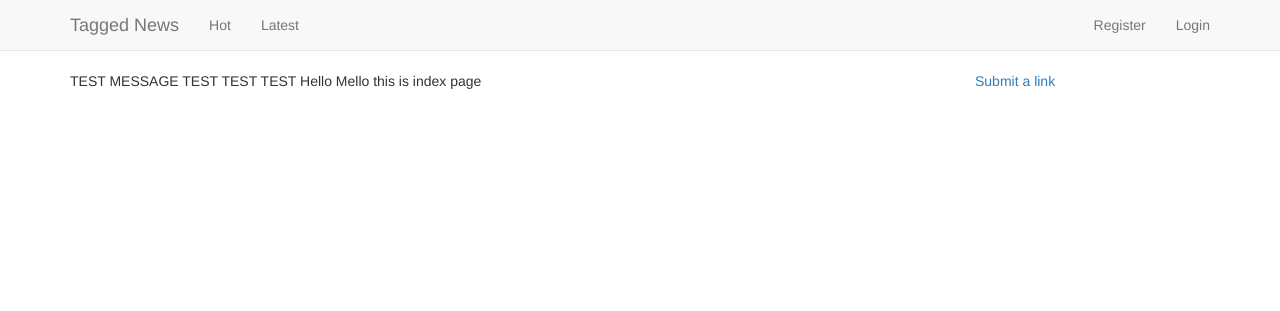
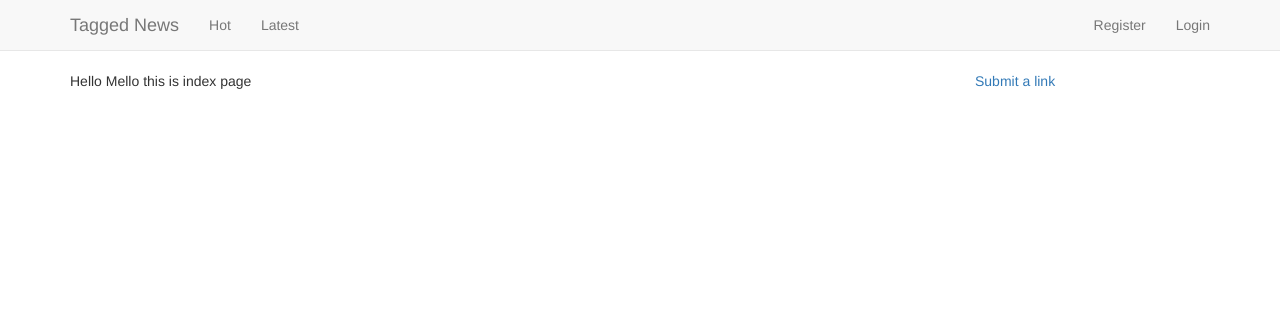
Before and after one commit to Abat/fuagra, a Django app: page / in a window 1280 px wide. Shown: the top 311 px of the page. Run offline with Django 3.2, Linux system fonts and the light colour scheme; some libraries are stand-ins or nearby versions.

Commit message:
removed test messages

```diff
--- a/dj_tagged/siteModel/templates/siteModel/index.html
+++ b/dj_tagged/siteModel/templates/siteModel/index.html
@@ -3,7 +3,6 @@
 {% block title %} Index Page {% endblock %}
 
 {% block content %}
-	TEST MESSAGE TEST TEST TEST
 	{% if user.is_authenticated %}
 	<h1>Hello, {{ user.username }}!</h1>
 	<div>
```
